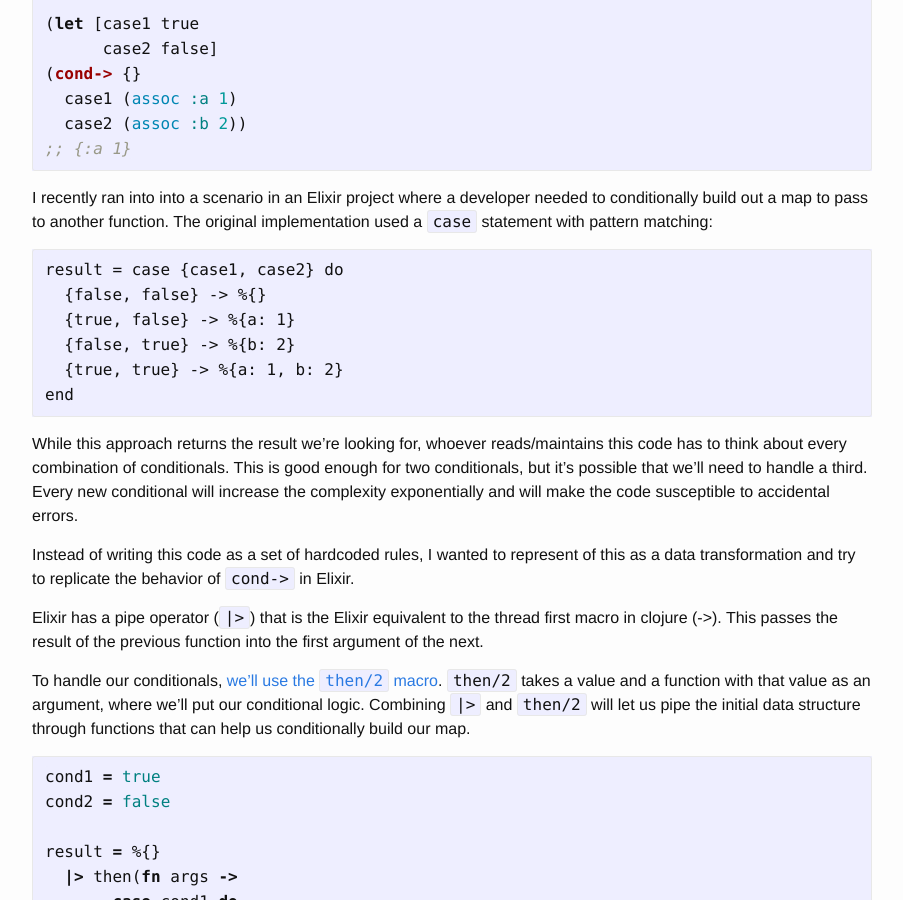
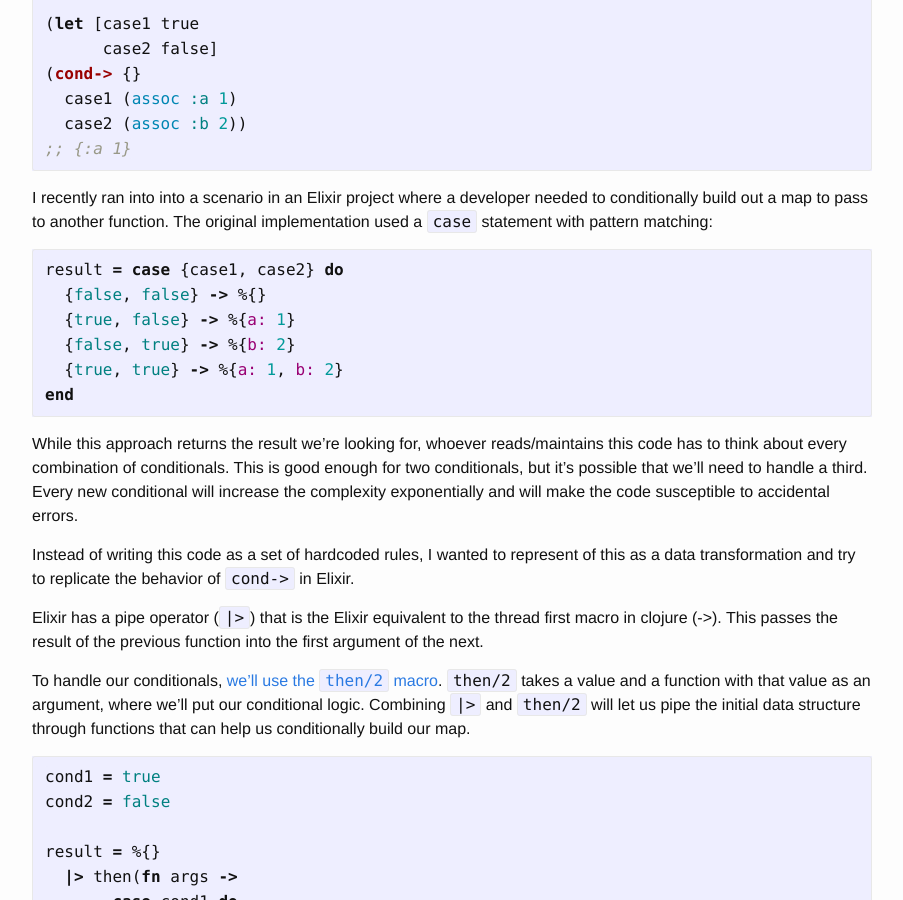
Before and after one commit to joannecheng/joannecheng.github.io, a Jekyll site: the page built from _posts/2024-03-29-elixir-then.markdown, in a window 1280 px wide and 900 px high, scrolled down 383 px. Shown: the whole window, without its empty margins (188-1091 px from the left). Built offline with Jekyll 4.4.1, drawn with Linux system fonts in a browser that asks for light colours; nearby versions of some CDN libraries; library files that are not in the unit come from our copies.

Commit message:
formatting

````diff
--- a/_posts/2024-03-29-elixir-then.markdown
+++ b/_posts/2024-03-29-elixir-then.markdown
@@ -19,7 +19,7 @@ One of my favorite functions in Clojure is `cond->`. `cond->` is useful when I n
 I recently ran into into a scenario in an Elixir project where a developer needed to conditionally build out a map to pass to another function.
 The original implementation used a `case` statement with pattern matching:
 
-```
+```elixir
 result = case {case1, case2} do
   {false, false} -> %{}
   {true, false} -> %{a: 1}
````
